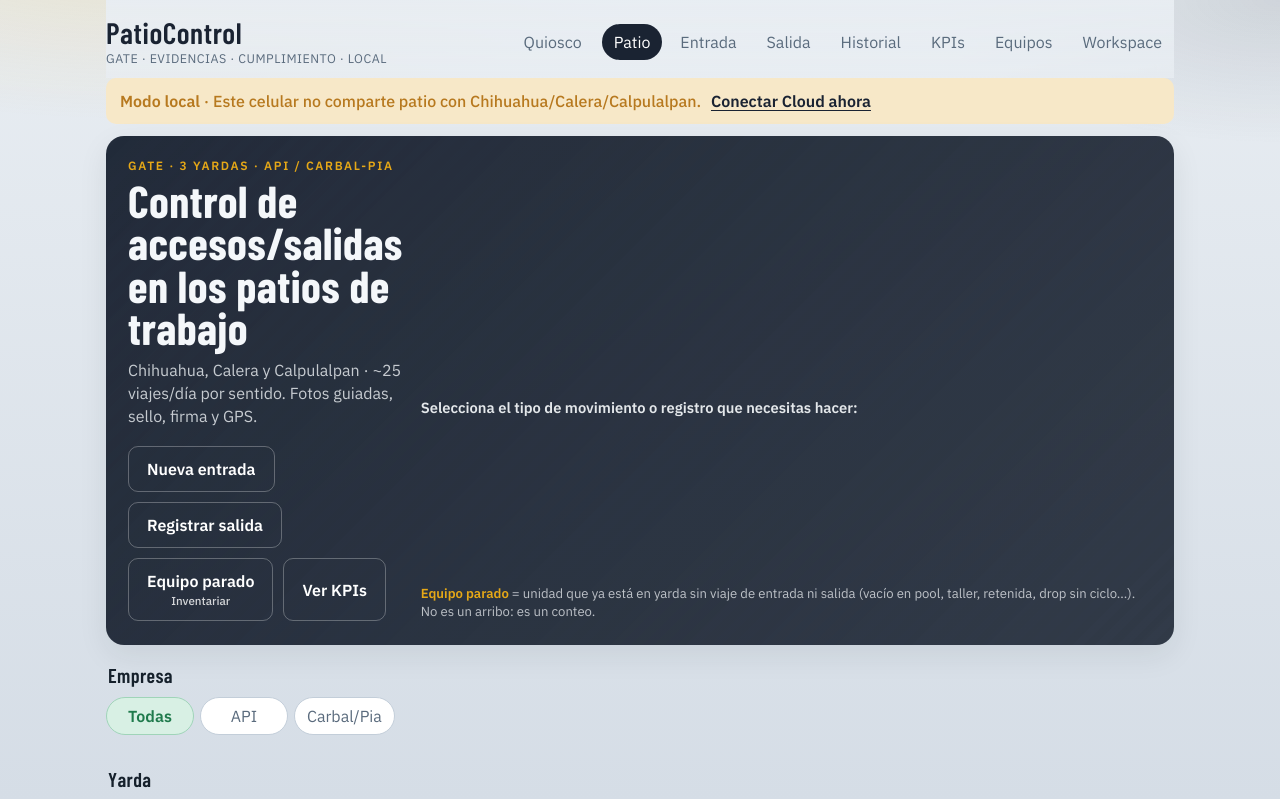
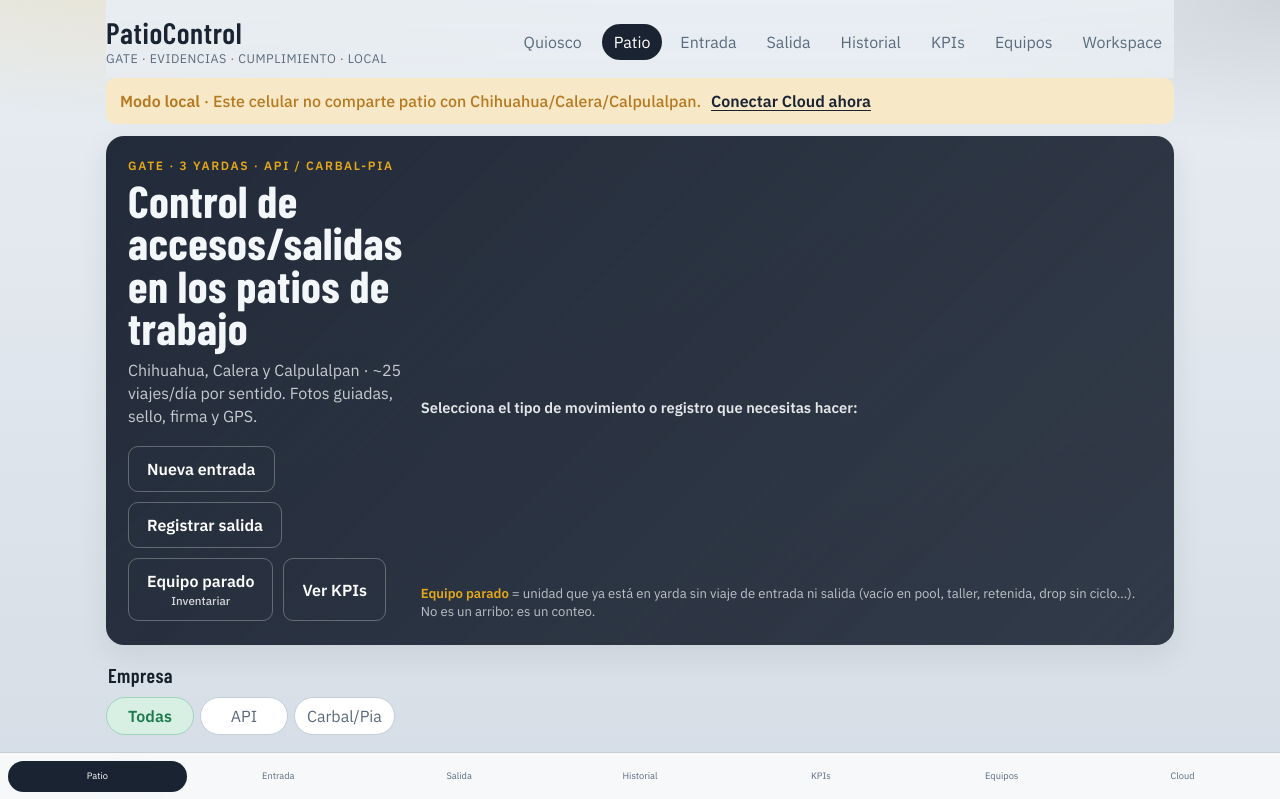
Before and after one commit to admin1850/patio-control, a React (Vite) app: page / in a window 1280 px wide. Shown: the top 799 px of the page. Built offline with nearby package versions, Linux system fonts and the light colour scheme.

Commit message:
fix: menú inferior siempre visible en todas las pantallas
Caseta/iPad/desktop: nav-mobile fijo abajo; ya no se oculta.

```diff
--- a/src/index.css
+++ b/src/index.css
@@ -871,11 +871,8 @@ html.kiosk .btn-back-fixed {
     align-items: center;
   }
 }
-/* iPad / tablet: menú inferior visible. Solo escritorio ancho pasa a nav superior. */
+/* iPad / desktop: menú inferior siempre visible (caseta). Nav superior opcional. */
 @media (width>=1100px) {
-  .app-shell {
-    padding-bottom: 40px;
-  }
   .nav-desktop {
     display: flex;
     flex-wrap: wrap;
@@ -883,7 +880,10 @@ html.kiosk .btn-back-fixed {
     max-width: min(640px, 55vw);
   }
   .nav-mobile {
-    display: none;
+    display: grid;
+  }
+  .app-shell {
+    padding-bottom: 88px;
   }
 }
 .seg.wrap,
```
